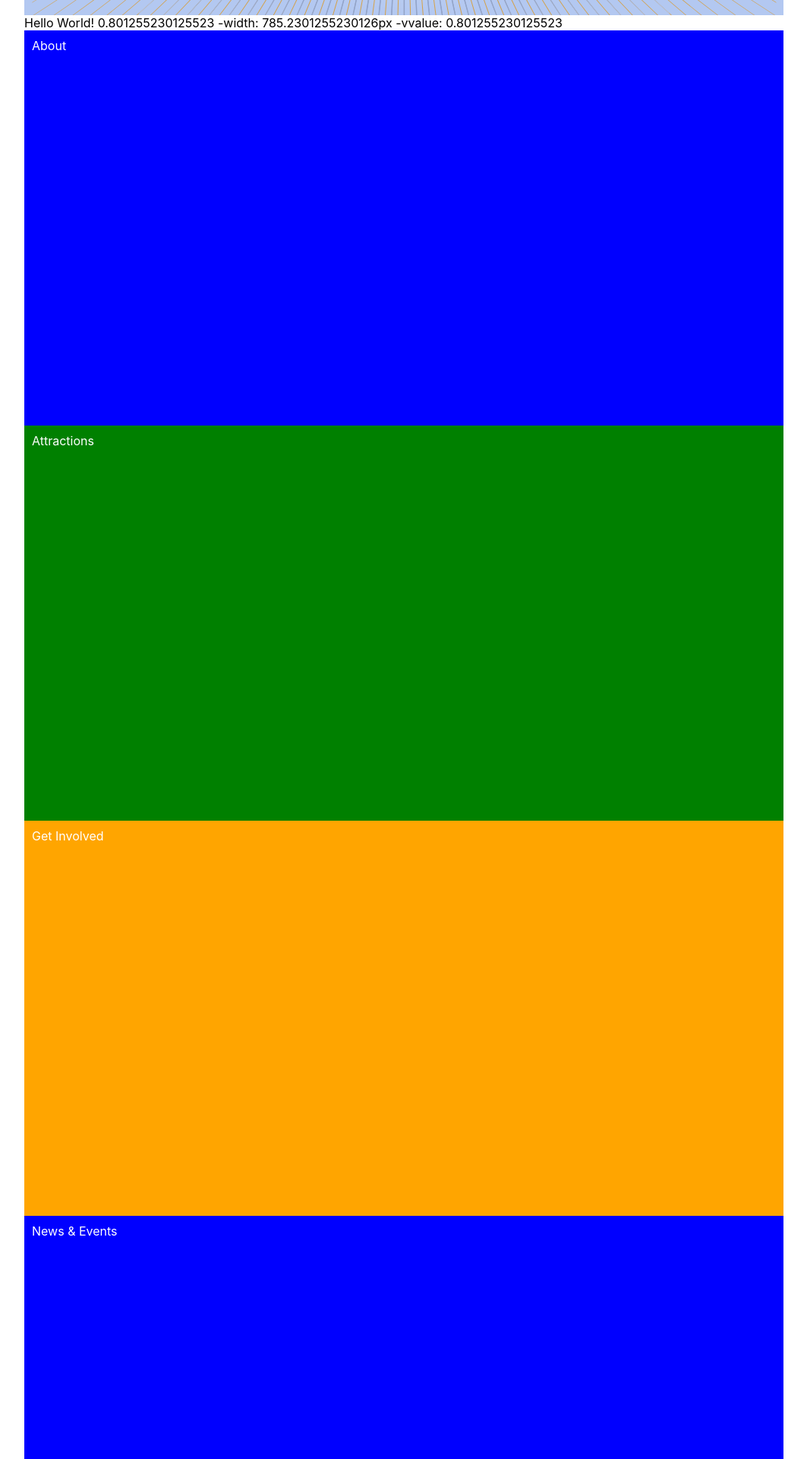
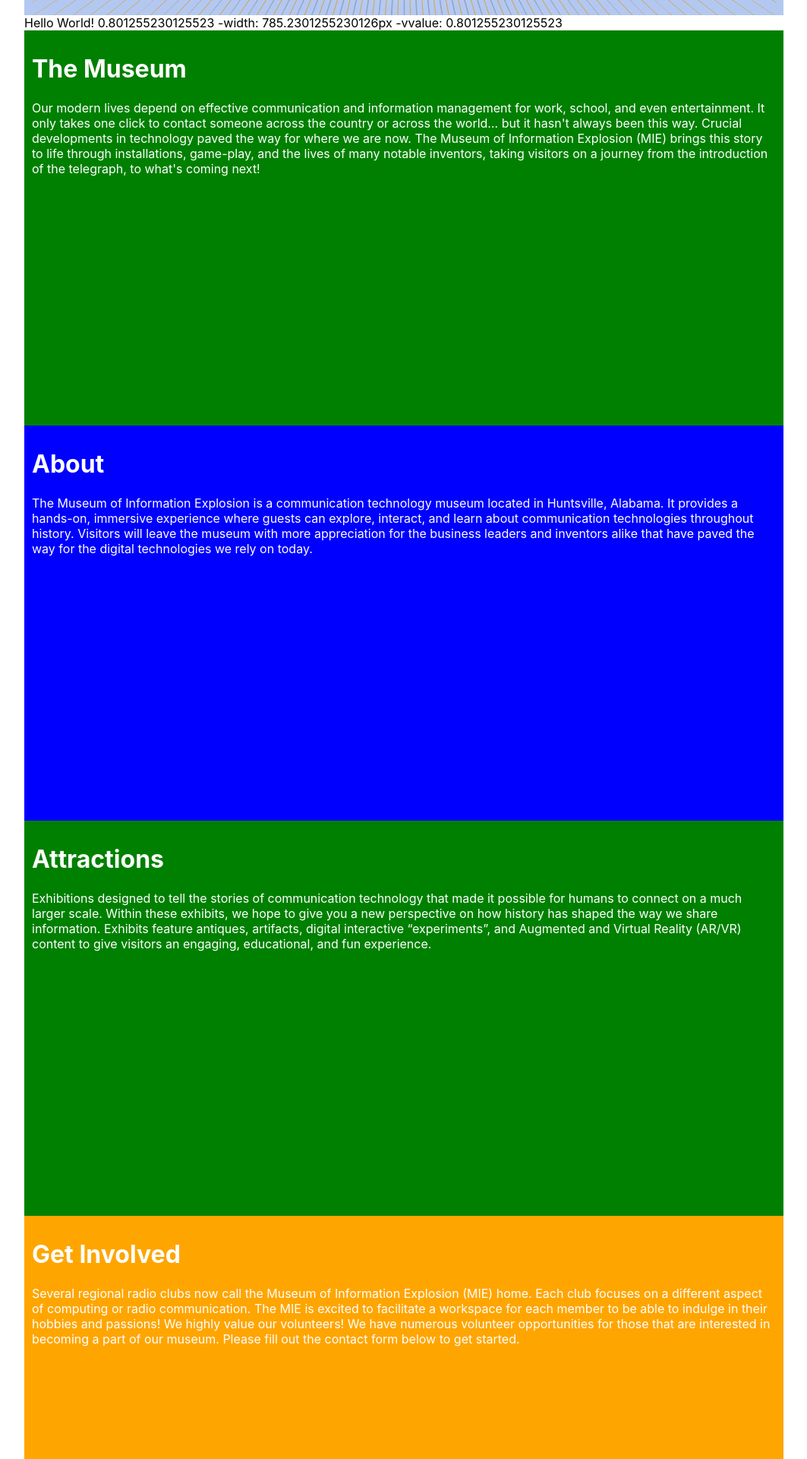
Before and after one commit to simnova/infoexplosion, a React (Create React App) app: page / in a window 1280 px wide. Shown: the part 800-2720 px from the top of the page at 76% size, without its empty margins (108-1171 px from the left). Built offline with nearby package versions, Linux system fonts and the light colour scheme.

Commit message:
content plus minor animations

```diff
--- a/src/layouts/root/pages/home.tsx
+++ b/src/layouts/root/pages/home.tsx
@@ -47,7 +47,7 @@
 import { ReactComponent as StarburstGold } from '../../../assets/00-starburst-gold-on-center-no-bounding-box.svg';
 
 
-import { useScroll, useInView } from 'framer-motion';
+import { motion, useScroll, useInView } from 'framer-motion';
 import { useRef, useEffect, useState, useLayoutEffect } from 'react';
 import { useResizeDetector } from 'react-resize-detector';
 
@@ -131,6 +131,11 @@
     margin: `-50% 0px -50% 0px`
   })
 
+  const boxVariant = {
+    visible: { opacity: 1, scale: 2 },
+    hidden: { opacity: 0, scale: 0 },
+  }
+
 
   return (
     <div style={{margin:'0 auto',maxWidth:1000}}>
@@ -197,11 +202,151 @@
 
         </div>
         Hello World! {scrollYProgress.get()} -width: {width}px -vvalue: {vvalue}
-        <div ref={aboutRef} style={{ height: '500px', backgroundColor: 'blue', padding: '10px', color: 'white' }}>About</div>
-        <div ref={attractionsRef} style={{ height: '500px', backgroundColor: 'green', padding: '10px', color: 'white' }}>Attractions</div>
-        <div ref={getInvolvedRef} style={{ height: '500px', backgroundColor: 'orange', padding: '10px', color: 'white' }}>Get Involved</div>
-        <div ref={newsAndEventsRef} style={{ height: '500px', backgroundColor: 'blue', padding: '10px', color: 'white' }}>News & Events</div>
-        <div ref={supportTheMuseumRef} style={{ height: '500px', backgroundColor: 'green', padding: '10px', color: 'white' }}>Support the Museum</div>
+
+
+        <div ref={attractionsRef} style={{ height: '500px', backgroundColor: 'green', padding: '10px', color: 'white' }}>
+          <h1>The Museum</h1>
+          <p>
+            Our modern lives depend on effective
+            communication and information management
+            for work, school, and even entertainment. It
+            only takes one click to contact someone
+            across the country or across the world…
+            but it hasn't always been this way. Crucial
+            developments in technology paved the way
+            for where we are now. The Museum of
+            Information Explosion (MIE) brings this story
+            to life through installations, game-play, and
+            the lives of many notable inventors, taking
+            visitors on a journey from the introduction of
+            the telegraph, to what's coming next!
+          </p>
+        </div>
+
+
+
+        <div ref={aboutRef} style={{ height: '500px', backgroundColor: 'blue', padding: '10px', color: 'white' }}>
+
+          <h1>About</h1>
+          <motion.div
+            variants={boxVariant}
+            animate={{x:-100, opacity: 0 }}
+            whileInView={{x:0, opacity: 1 }}
+            viewport={{ once: false }}
+            className="md:absolute"
+            transition={{ ease: "easeOut", duration: 1 }}
+           >
+          <p>
+            The Museum of Information Explosion is a
+            communication technology museum located
+            in Huntsville, Alabama. It provides a
+            hands-on, immersive experience where
+            guests can explore, interact, and learn about
+            communication technologies throughout
+            history. Visitors will leave the museum with
+            more appreciation for the business leaders
+            and inventors alike that have paved the way
+            for the digital technologies we rely on today.
+          </p>
+        </motion.div>
+
+
+        </div>
+        <div ref={attractionsRef} style={{ height: '500px', backgroundColor: 'green', padding: '10px', color: 'white' }}>
+          <h1>Attractions</h1>
+          <motion.div
+            variants={boxVariant}
+            animate={{x:-100, opacity: 0 }}
+            whileInView={{x:0, opacity: 1 }}
+            viewport={{ once: false }}
+            className="md:absolute"
+            transition={{ ease: "easeOut", duration: 1 }}
+           >
+
+          <p>
+            Exhibitions designed to tell the stories of
+            communication technology that made it
+            possible for humans to connect on a much
+            larger scale. Within these exhibits, we hope to
+            give you a new perspective on how history
+            has shaped the way we share information.
+            Exhibits feature antiques, artifacts, digital
+            interactive “experiments”, and Augmented and
+            Virtual Reality (AR/VR) content to give visitors
+            an engaging, educational, and fun experience.
+          </p>
+          </motion.div>
+        </div>
+        <div ref={getInvolvedRef} style={{ height: '500px', backgroundColor: 'orange', padding: '10px', color: 'white' }}>
+          <h1>Get Involved</h1>
+          <motion.div
+            variants={boxVariant}
+            animate={{x:-100, opacity: 0 }}
+            whileInView={{x:0, opacity: 1 }}
+            viewport={{ once: false }}
+            className="md:absolute"
+            transition={{ ease: "easeOut", duration: 1 }}
+           >
+
+          <p>
+            Several regional radio clubs now call the
+            Museum of Information Explosion (MIE)
+            home. Each club focuses on a different
+            aspect of computing or radio communication.
+            The MIE is excited to facilitate a workspace
+            for each member to be able to indulge in their
+            hobbies and passions! We highly value our
+            volunteers! We have numerous volunteer
+            opportunities for those that are interested in
+            becoming a part of our museum. Please fill
+            out the contact form below to get started.
+          </p>
+          </motion.div>
+          </div>
+        <div ref={newsAndEventsRef} style={{ height: '500px', backgroundColor: 'blue', padding: '10px', color: 'white' }}>
+          <h1>News & Events</h1>
+          <motion.div
+            variants={boxVariant}
+            animate={{x:-100, opacity: 0 }}
+            whileInView={{x:0, opacity: 1 }}
+            viewport={{ once: false }}
+            className="md:absolute"
+            transition={{ ease: "easeOut", duration: 1 }}
+           >
+
+          <p>
+            As we approach our grand opening, we are
+            working towards perfecting each exhibit to
+            share with our future guests. In the meantime,
+            our spaces are available for private events
+            and parties. Contact us below for more
+            information regarding rentals!
+          </p>
+          </motion.div>
+        </div>
+        <div ref={supportTheMuseumRef} style={{ height: '500px', backgroundColor: 'green', padding: '10px', color: 'white' }}>
+          <h1>Support the Museum</h1>
+          <motion.div
+            variants={boxVariant}
+            animate={{x:-100, opacity: 0 }}
+            whileInView={{x:0, opacity: 1 }}
+            viewport={{ once: false }}
+            className="md:absolute"
+            transition={{ ease: "easeOut", duration: 1 }}
+           >
+
+          <p>
+            The Museum of Information Explosion is a
+            501(c)(3) and all donations are tax-deductible.
+            We would love for you to become a part of
+            our mission to hold a meaningful space for
+            visitors of all ages to learn and immerse
+            themselves in communication technology.
+            Return to this page in the coming weeks to
+            learn more ways you can get involved.
+          </p>
+          </motion.div>
+          </div>
         <div style={{ height: '500px', backgroundColor: 'orange', padding: '10px', color: 'white' }}>Footer</div>
       </div>
     </div>
```
